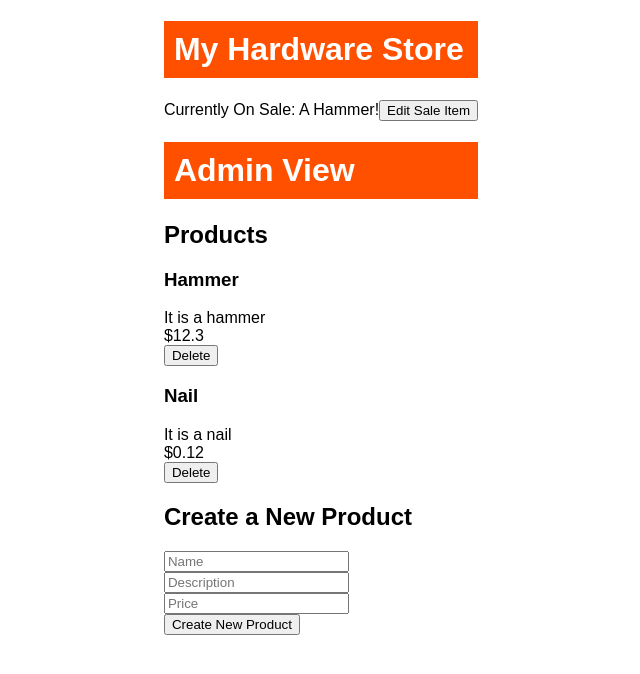
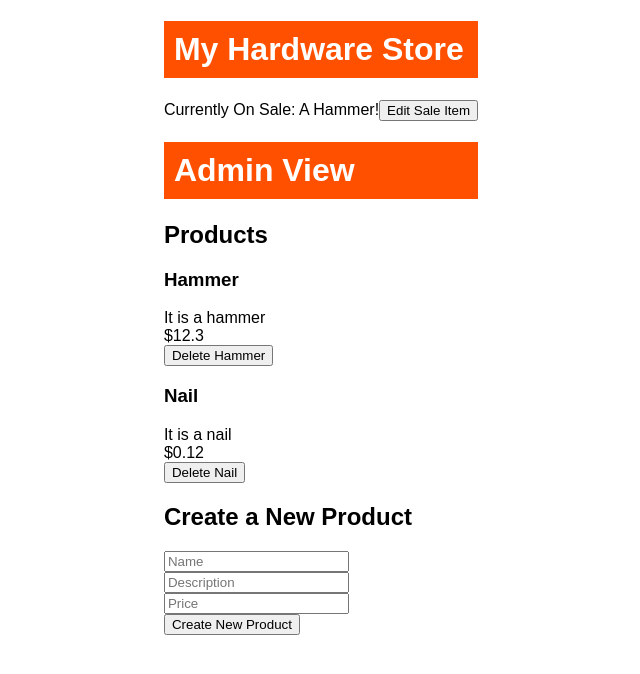
Before and after one commit to Brocier/react-hardware-store, a React (Create React App) app: page / in a window 1280 px wide. Shown: the top 674 px of the page, without its empty margins (319-959 px from the left). Built offline with nearby package versions, Linux system fonts and the light colour scheme.

Commit message:
fixed the delete button to remove extra unnecessary paramater "index" in homepage

```diff
--- a/src/components/HomePage.js
+++ b/src/components/HomePage.js
@@ -2,6 +2,7 @@
 
 import React, {Component} from 'react'
 import AdminView from './AdminView'
+import ShopView from './ShopView'
 import styled from 'styled-components'
 
 const HomePageContainer = styled.div `
@@ -50,8 +51,7 @@ class HomePage extends Component {
   }
   deleteProductFromProductList = (clickedProduct) => {
     const productList = [...this.state.productList];
-    console.log(productList, clickedProduct)
-    // productList.push(clickedProduct);
+    productList.splice(clickedProduct, 1);
     this.setState({productList})
   }
 
--- a/src/components/Product.js
+++ b/src/components/Product.js
@@ -3,19 +3,22 @@
 import React, {Component} from 'react';
 
 class Product extends Component {
+  deleteIt = () => {
+    this
+      .props
+      .deleteProductFromProductList(this.props.index)
+  }
   render() {
     const productName = this.props.productName;
     const description = this.props.description;
     const price = this.props.price;
-
-    const deleteProductFromProductList = this.props.deleteProductFromProductList
 
     return (
       <div>
         <h3>{productName}</h3>
         <div>{description}</div>
         <div>${price}</div>
-        <button onClick={deleteProductFromProductList}>Delete</button>
+        <button onClick={this.deleteIt}>Delete {productName}</button>
       </div>
     );
   }
--- a/src/components/ProductList.js
+++ b/src/components/ProductList.js
@@ -7,7 +7,6 @@ import Product from './Product';
 class ProductList extends Component {
   render() {
     const productList = this.props.productList;
-    const deleteProductFromProductList = this.props.deleteProductFromProductList;
 
     console.log(productList);
 
```
